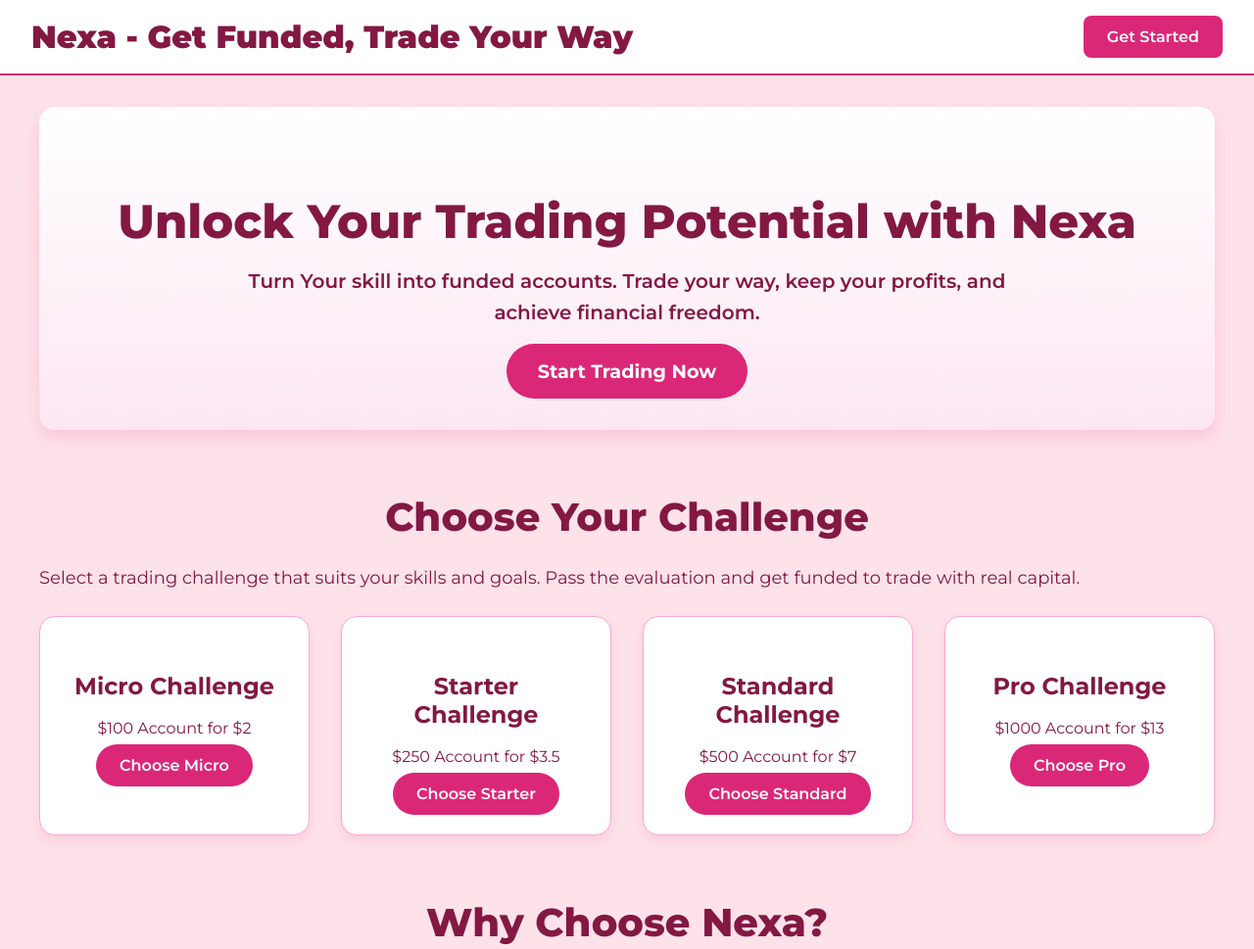
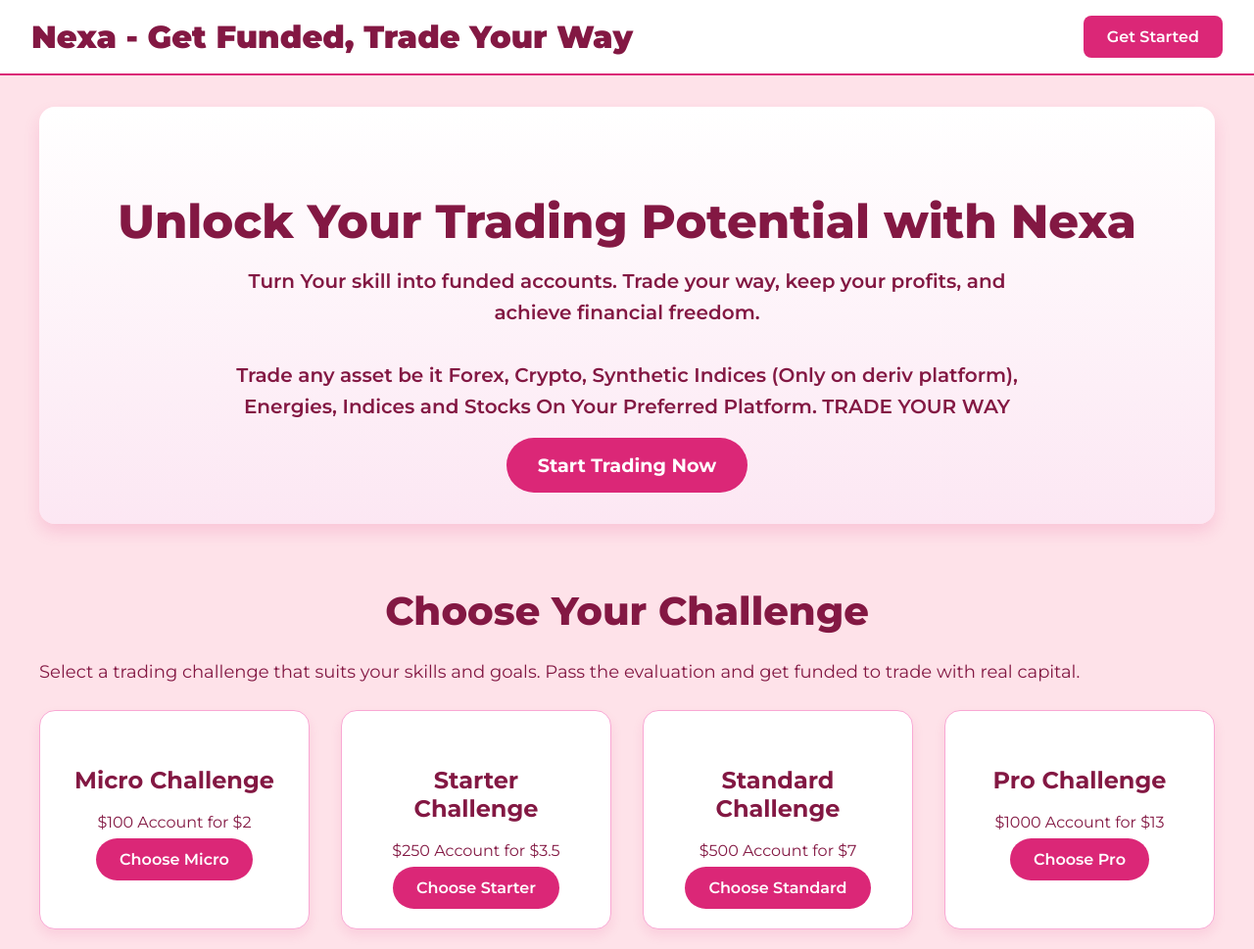
Before and after one commit to nexa-io/mynexa, a plain HTML site: page index.html in a window 1280 px wide. Shown: the top 969 px of the page at 98% size. Drawn offline with Linux system fonts and the light colour scheme.

Commit message:
Update index.html

```diff
--- a/index.html
+++ b/index.html
@@ -59,6 +59,7 @@
   <section class="hero">
     <h2>Unlock Your Trading Potential with Nexa</h2>
     <p>Turn Your skill into funded accounts. Trade your way, keep your profits, and achieve financial freedom.</p>
+    <p>Trade any asset be it Forex, Crypto, Synthetic Indices (Only on deriv platform), Energies, Indices and Stocks On Your Preferred Platform. TRADE YOUR WAY</p>
     <a href="signup.html">Start Trading Now</a>
   </section>
   <section>
```
